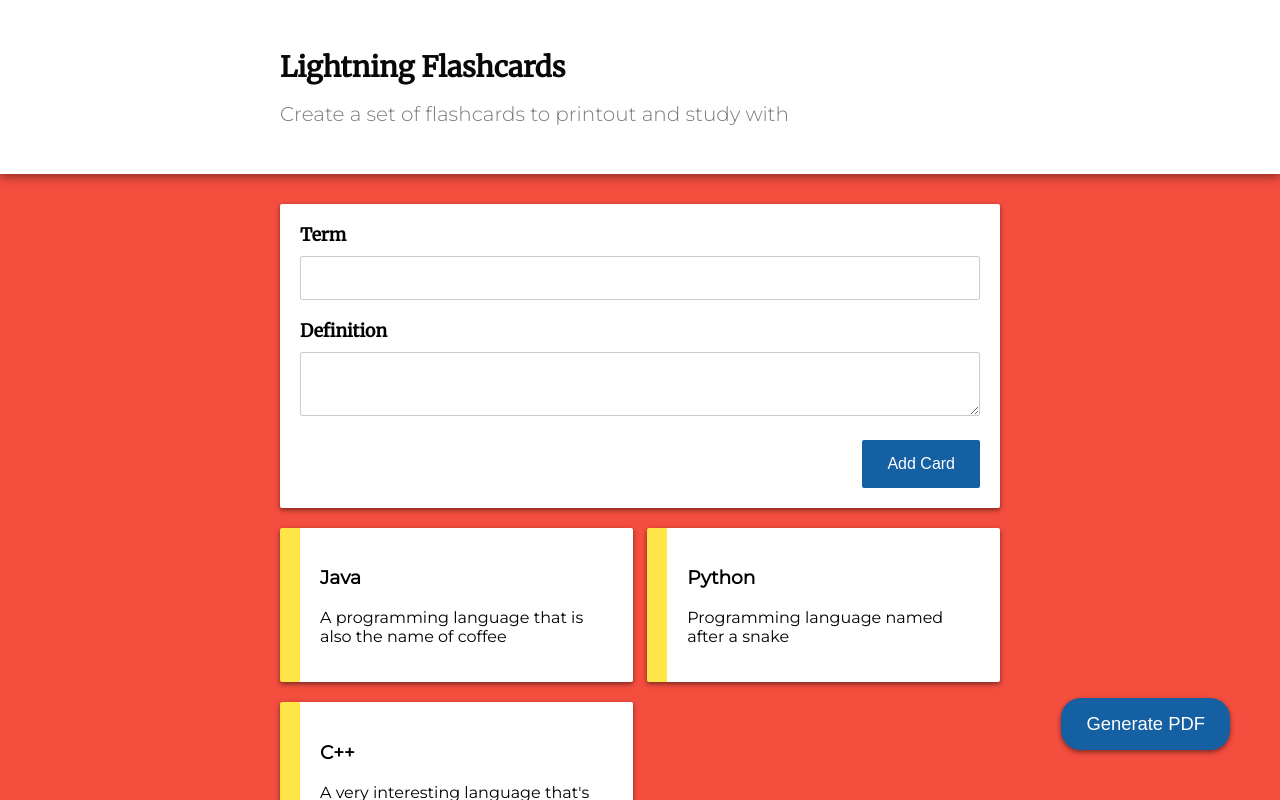
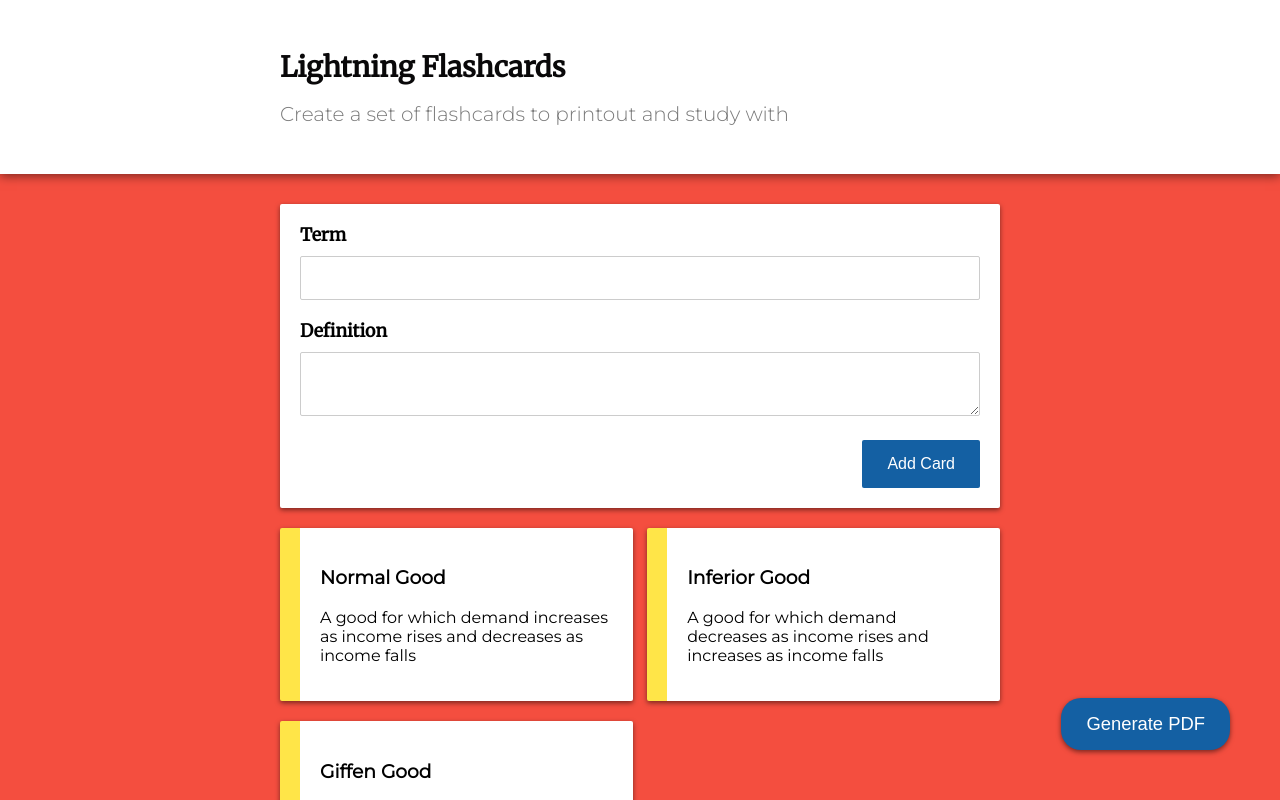
Before and after one commit to WilhelmWillie/flashcards-pdf, an Angular app: page / in a window 1280 px wide. Shown: the top 800 px of the page. Built offline with nearby package versions, Linux system fonts and the light colour scheme.

Commit message:
Changed the default card set to be more academic (microecon whoo)

```diff
--- a/src/app/app.component.ts
+++ b/src/app/app.component.ts
@@ -12,16 +12,16 @@ import * as html2canvas from 'html2canvas';
 export class AppComponent {
   cards = [
   {
-    term: 'Java',
-    definition: 'A programming language that is also the name of coffee'
+    term: 'Normal Good',
+    definition: 'A good for which demand increases as income rises and decreases as income falls'
   },
   {
-    term: 'Python',
-    definition: 'Programming language named after a snake'
+    term: 'Inferior Good',
+    definition: 'A good for which demand decreases as income rises and increases as income falls'
   },
   {
-    term: 'C++',
-    definition: 'A very interesting language that\'s kind of a pain'
+    term: 'Giffen Good',
+    definition: 'A type of inferior good where demand increases as price of a good increases (violates the basic law of demand in microeconomics)'
   }]
 
   generatePDF() {
```
